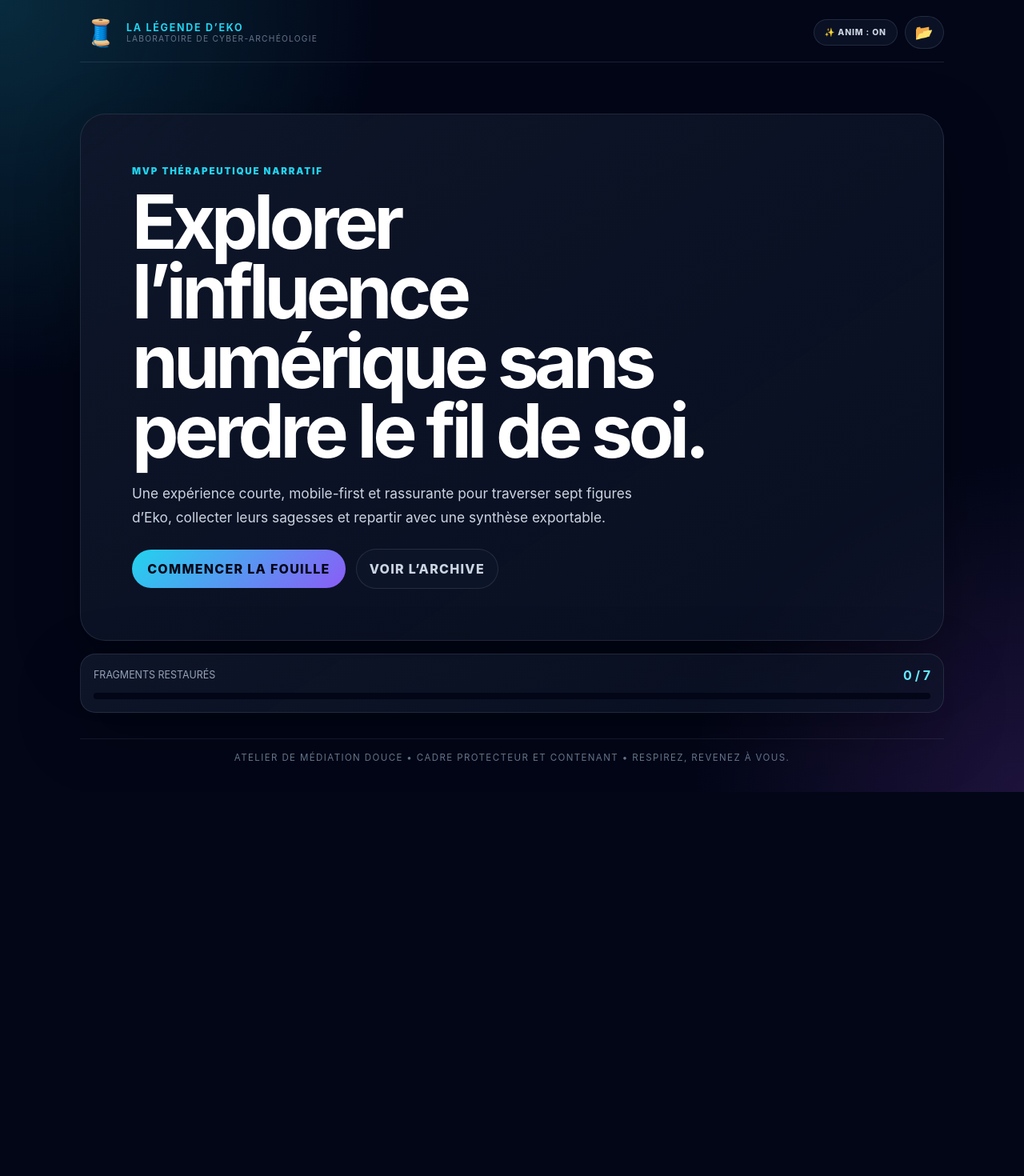
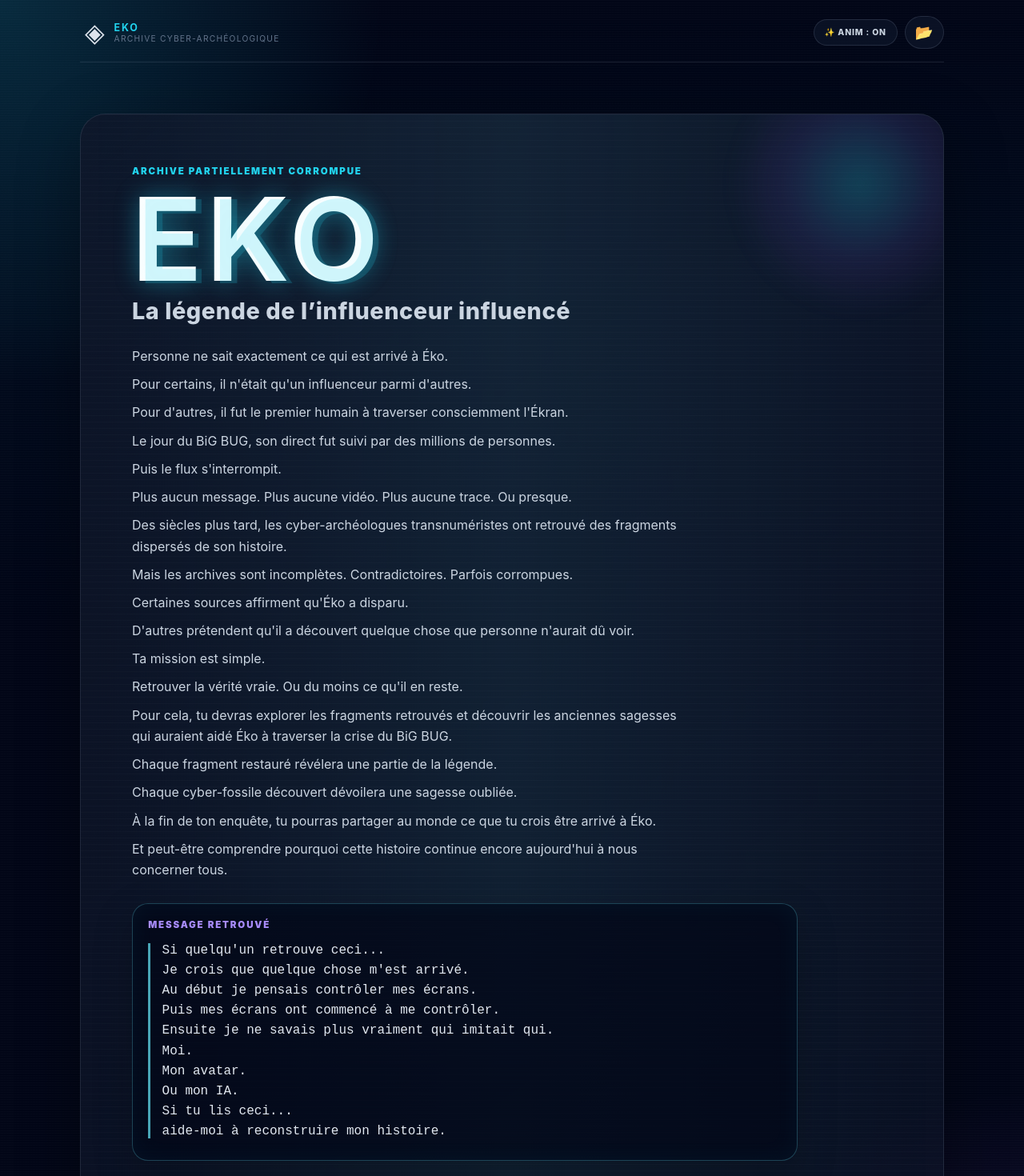
Before and after one commit to pierkiroule/ekolegend, a React (Vite) app: page / in a window 1280 px wide. Shown: the top 1470 px of the page at 80% size. Before the commit the page ends 990 px from the top, so only its background shows below. Built offline with nearby package versions, Linux system fonts and the light colour scheme.

Commit message:
Transform home screen into immersive archive

```diff
--- a/src/App.jsx
+++ b/src/App.jsx
@@ -79,18 +79,53 @@ export default function App() {
         {view === 'home' ? (
           <>
             <section className="hero-panel">
-              <p className="eyebrow">MVP thérapeutique narratif</p>
-              <h1>Explorer l’influence numérique sans perdre le fil de soi.</h1>
-              <p>
-                Une expérience courte, mobile-first et rassurante pour traverser sept figures
-                d’Eko, collecter leurs sagesses et repartir avec une synthèse exportable.
-              </p>
+              <div className="archive-glow" aria-hidden="true" />
+              <p className="eyebrow glitch-label">Archive partiellement corrompue</p>
+              <h1 className="glitch-title" data-text="EKO">EKO</h1>
+              <p className="hero-subtitle">La légende de l’influenceur influencé</p>
+
+              <div className="narrative-copy">
+                <p>Personne ne sait exactement ce qui est arrivé à Éko.</p>
+                <p>Pour certains, il n'était qu'un influenceur parmi d'autres.</p>
+                <p>Pour d'autres, il fut le premier humain à traverser consciemment l'Ékran.</p>
+                <p>Le jour du BiG BUG, son direct fut suivi par des millions de personnes.</p>
+                <p>Puis le flux s'interrompit.</p>
+                <p>Plus aucun message. Plus aucune vidéo. Plus aucune trace. Ou presque.</p>
+                <p>Des siècles plus tard, les cyber-archéologues transnuméristes ont retrouvé des fragments dispersés de son histoire.</p>
+                <p>Mais les archives sont incomplètes. Contradictoires. Parfois corrompues.</p>
+                <p>Certaines sources affirment qu'Éko a disparu.</p>
+                <p>D'autres prétendent qu'il a découvert quelque chose que personne n'aurait dû voir.</p>
+                <p>Ta mission est simple.</p>
+                <p>Retrouver la vérité vraie. Ou du moins ce qu'il en reste.</p>
+                <p>Pour cela, tu devras explorer les fragments retrouvés et découvrir les anciennes sagesses qui auraient aidé Éko à traverser la crise du BiG BUG.</p>
+                <p>Chaque fragment restauré révélera une partie de la légende.</p>
+                <p>Chaque cyber-fossile découvert dévoilera une sagesse oubliée.</p>
+                <p>À la fin de ton enquête, tu pourras partager au monde ce que tu crois être arrivé à Éko.</p>
+                <p>Et peut-être comprendre pourquoi cette histoire continue encore aujourd'hui à nous concerner tous.</p>
+              </div>
+
+              <aside className="found-message" aria-label="Message retrouvé dans l’archive">
+                <p className="found-message-label">Message retrouvé</p>
+                <blockquote>
+                  <p>Si quelqu'un retrouve ceci...</p>
+                  <p>Je crois que quelque chose m'est arrivé.</p>
+                  <p>Au début je pensais contrôler mes écrans.</p>
+                  <p>Puis mes écrans ont commencé à me contrôler.</p>
+                  <p>Ensuite je ne savais plus vraiment qui imitait qui.</p>
+                  <p>Moi.</p>
+                  <p>Mon avatar.</p>
+                  <p>Ou mon IA.</p>
+                  <p>Si tu lis ceci...</p>
+                  <p>aide-moi à reconstruire mon histoire.</p>
+                </blockquote>
+              </aside>
+
               <div className="hero-actions">
                 <button className="primary-button" onClick={() => setView('quest')}>
-                  Commencer la fouille
+                  Ouvrir la première archive
                 </button>
                 <button className="secondary-button" onClick={() => setView('collection')}>
-                  Voir l’archive
+                  Consulter les fragments restaurés
                 </button>
               </div>
             </section>
@@ -151,7 +186,7 @@ export default function App() {
       </main>
 
       <footer>
-        Atelier de médiation douce • Cadre protecteur et contenant • Respirez, revenez à vous.
+        Archive Éko • Signal reconstruit • Fragments sous observation
       </footer>
     </div>
   )
--- a/src/components/Header.jsx
+++ b/src/components/Header.jsx
@@ -2,10 +2,10 @@ export function Header({ collectedCount, animationsEnabled, onToggleAnimations,
   return (
     <header className="app-header">
       <button className="brand" onClick={() => onNavigate('home')} aria-label="Retour à l'accueil">
-        <span className={animationsEnabled ? 'brand-icon pulse' : 'brand-icon'}>🧵</span>
+        <span className={animationsEnabled ? 'brand-icon pulse' : 'brand-icon'}>◈</span>
         <span>
-          <strong>La Légende d’Eko</strong>
-          <small>Laboratoire de cyber-archéologie</small>
+          <strong>EKO</strong>
+          <small>Archive cyber-archéologique</small>
         </span>
       </button>
 
--- a/src/components/Progress.jsx
+++ b/src/components/Progress.jsx
@@ -2,10 +2,20 @@ export function Progress({ current, total }) {
   const value = Math.round((current / total) * 100)
 
   return (
-    <section className="progress-card" aria-label="Progression de la traversée">
-      <div className="progress-copy">
-        <span>Fragments restaurés</span>
-        <strong>{current} / {total}</strong>
+    <section className="progress-card" aria-label="Progression de restauration de l’archive">
+      <div className="progress-metrics">
+        <div className="progress-copy">
+          <span>Fragments restaurés</span>
+          <strong>{current} / {total}</strong>
+        </div>
+        <div className="progress-copy">
+          <span>Cyber-fossiles découverts</span>
+          <strong>{current} / {total}</strong>
+        </div>
+        <div className="progress-copy">
+          <span>Archive restaurée</span>
+          <strong>{value} %</strong>
+        </div>
       </div>
       <div className="progress-track">
         <div className="progress-fill" style={{ width: `${value}%` }} />
--- a/src/styles.css
+++ b/src/styles.css
@@ -14,9 +14,11 @@ body {
   min-width: 320px;
   min-height: 100vh;
   background:
+    linear-gradient(rgba(148, 163, 184, 0.025) 1px, transparent 1px),
     radial-gradient(circle at top left, rgba(34, 211, 238, 0.18), transparent 30rem),
     radial-gradient(circle at bottom right, rgba(168, 85, 247, 0.16), transparent 26rem),
     #020617;
+  background-size: 100% 3px, auto, auto, auto;
 }
 
 button {
@@ -36,6 +38,16 @@ button:disabled { cursor: not-allowed; opacity: 0.45; }
   max-width: 1120px;
   min-height: 100vh;
   padding: 1.25rem;
+  position: relative;
+}
+
+.app-shell::before {
+  background: linear-gradient(180deg, transparent, rgba(34, 211, 238, 0.05), transparent);
+  content: '';
+  inset: 0;
+  opacity: 0.6;
+  pointer-events: none;
+  position: fixed;
 }
 
 .app-header,
@@ -130,7 +142,33 @@ main { flex: 1; }
 .hero-panel {
   border-radius: 2rem;
   margin: 2rem 0 1rem;
+  overflow: hidden;
   padding: clamp(1.5rem, 5vw, 4rem);
+  position: relative;
+}
+
+.hero-panel::before {
+  background:
+    linear-gradient(90deg, transparent, rgba(103, 232, 249, 0.14), transparent),
+    repeating-linear-gradient(180deg, rgba(226, 232, 240, 0.04) 0 1px, transparent 1px 8px);
+  content: '';
+  inset: 0;
+  opacity: 0.5;
+  pointer-events: none;
+  position: absolute;
+}
+
+.hero-panel > *:not(.archive-glow) { position: relative; z-index: 1; }
+
+.archive-glow {
+  background: radial-gradient(circle, rgba(34, 211, 238, 0.24), rgba(139, 92, 246, 0.1) 40%, transparent 68%);
+  filter: blur(12px);
+  height: 20rem;
+  pointer-events: none;
+  position: absolute;
+  right: -5rem;
+  top: -6rem;
+  width: 20rem;
 }
 
 .eyebrow {
@@ -149,19 +187,73 @@ p { margin-top: 0; }
 
 h1 {
   color: #fff;
-  font-size: clamp(2.4rem, 8vw, 5.8rem);
-  letter-spacing: -0.06em;
-  line-height: 0.94;
-  margin-bottom: 1.2rem;
+  font-size: clamp(4rem, 18vw, 9rem);
+  letter-spacing: 0.04em;
+  line-height: 0.9;
+  margin-bottom: 0.5rem;
   max-width: 12ch;
+  text-shadow: 0 0 30px rgba(34, 211, 238, 0.35);
 }
 
-.hero-panel > p:not(.eyebrow) {
+.hero-subtitle {
   color: #cbd5e1;
-  font-size: 1.08rem;
-  line-height: 1.75;
-  max-width: 62ch;
+  font-size: clamp(1.1rem, 4vw, 1.8rem);
+  font-weight: 800;
+  letter-spacing: 0.02em;
+  margin-bottom: 1.6rem;
 }
+
+.narrative-copy {
+  color: #cbd5e1;
+  display: grid;
+  font-size: 1rem;
+  gap: 0.55rem;
+  line-height: 1.65;
+  max-width: 68ch;
+}
+
+.narrative-copy p { margin-bottom: 0; }
+
+.found-message {
+  background: rgba(2, 6, 23, 0.72);
+  border: 1px solid rgba(103, 232, 249, 0.26);
+  border-radius: 1.25rem;
+  box-shadow: inset 0 0 30px rgba(34, 211, 238, 0.05), 0 18px 50px rgba(0, 0, 0, 0.22);
+  margin-top: 1.75rem;
+  max-width: 52rem;
+  padding: 1.2rem;
+}
+
+.found-message-label {
+  color: #a78bfa;
+  font-size: 0.72rem;
+  font-weight: 900;
+  letter-spacing: 0.16em;
+  margin-bottom: 0.8rem;
+  text-transform: uppercase;
+}
+
+.found-message blockquote {
+  border-left-color: rgba(103, 232, 249, 0.7);
+  font-family: 'Courier New', ui-monospace, monospace;
+  font-style: normal;
+  margin-bottom: 0;
+}
+
+.found-message p { margin-bottom: 0.45rem; }
+
+.glitch-title { position: relative; }
+.glitch-title::after {
+  color: rgba(34, 211, 238, 0.72);
+  content: attr(data-text);
+  inset: 0;
+  opacity: 0.28;
+  position: absolute;
+  transform: translate(0.05em, 0.02em);
+}
+
+.animated .glitch-label { animation: flicker 4s infinite; }
+.animated .archive-glow { animation: drift 9s ease-in-out infinite alternate; }
 
 .hero-actions,
 .collection-actions { flex-wrap: wrap; gap: 0.8rem; margin-top: 1.5rem; }
@@ -179,9 +271,10 @@ h1 {
 button:not(:disabled):hover { transform: translateY(-2px); }
 
 .progress-card { border-radius: 1.2rem; padding: 1rem; }
-.progress-copy { justify-content: space-between; margin-bottom: 0.75rem; }
-.progress-copy span { color: #94a3b8; font-size: 0.78rem; text-transform: uppercase; }
-.progress-copy strong { color: #67e8f9; }
+.progress-metrics { display: grid; gap: 0.75rem; grid-template-columns: repeat(3, 1fr); margin-bottom: 0.75rem; }
+.progress-copy { justify-content: space-between; margin-bottom: 0; }
+.progress-copy span { color: #94a3b8; font-size: 0.72rem; text-transform: uppercase; }
+.progress-copy strong { color: #67e8f9; white-space: nowrap; }
 .progress-track { background: #020617; border-radius: 999px; height: 0.55rem; overflow: hidden; }
 .progress-fill { background: linear-gradient(90deg, #22d3ee, #6366f1, #a855f7); height: 100%; }
 
@@ -230,10 +323,23 @@ footer {
   50% { opacity: 0.65; transform: scale(1.08); }
 }
 
+@keyframes flicker {
+  0%, 91%, 100% { opacity: 1; }
+  92% { opacity: 0.45; }
+  93% { opacity: 0.9; }
+  94% { opacity: 0.6; }
+}
+
+@keyframes drift {
+  from { transform: translate3d(0, 0, 0) scale(1); }
+  to { transform: translate3d(-2rem, 2rem, 0) scale(1.08); }
+}
+
 @media (max-width: 680px) {
   .app-shell { gap: 1.4rem; padding: 1rem; }
   .app-header { align-items: flex-start; gap: 1rem; }
   .header-actions { justify-content: flex-end; }
   .hero-actions button,
   .collection-actions button { width: 100%; }
+  .progress-metrics { grid-template-columns: 1fr; }
 }
```
